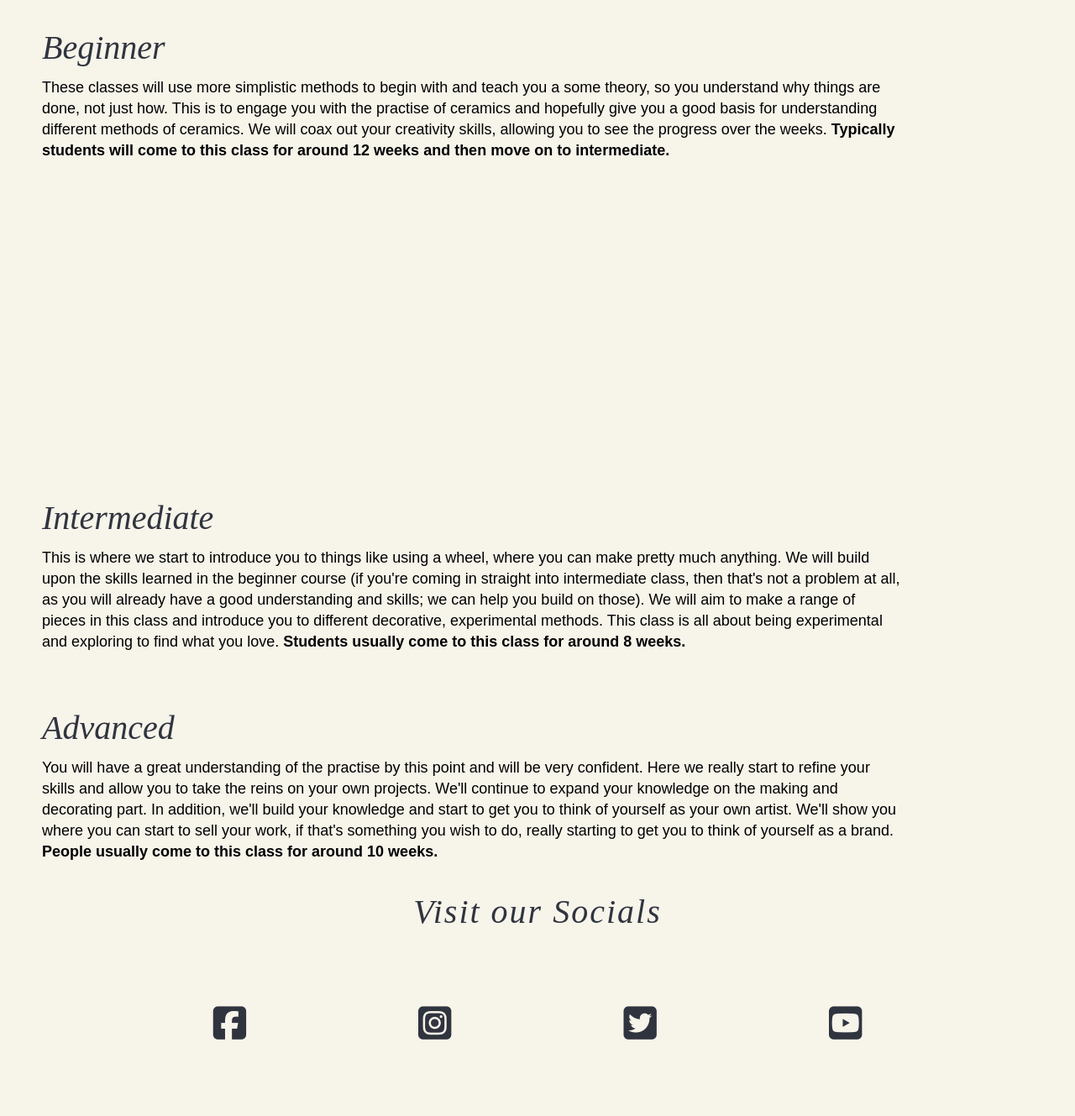
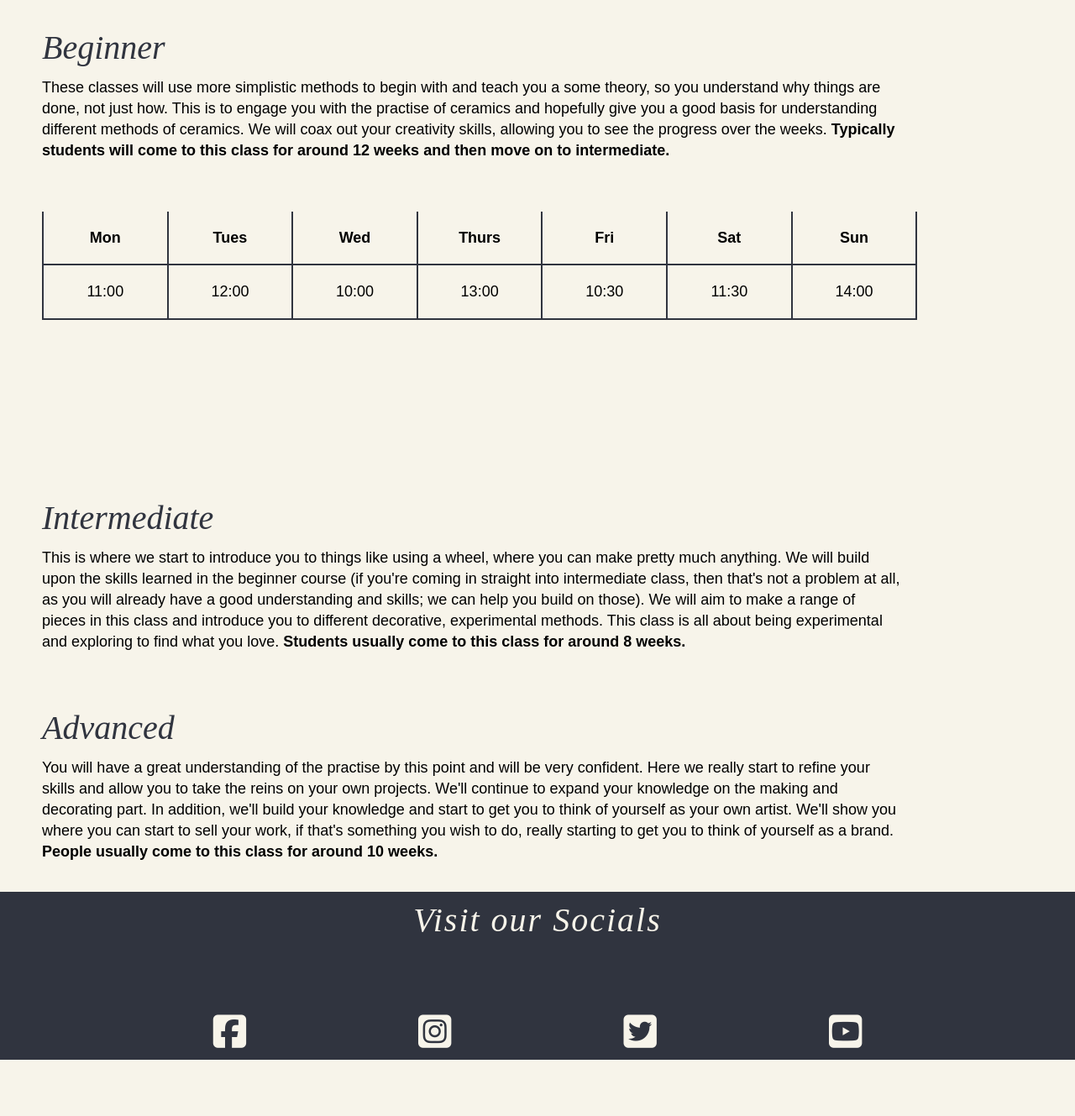
Before and after one commit to SaskiaPacker/potters-club, a plain HTML site: page classes.html in a window 1280 px wide. Shown: the part 1071-2400 px from the top of the page at 84% size. After the commit the page ends 2333 px from the top, so only its background shows below. Drawn offline with Linux system fonts and the light colour scheme; a web font is replaced by a local one.

Commit message:
Add styling to table in class html

```diff
--- a/assets/css/style.css
+++ b/assets/css/style.css
@@ -234,20 +234,20 @@ h3 {
 
 #iframe-container {
     height: 600px;
-    padding: 20px 0;
-    margin: 20px 0;
+    padding-top: 20px;
+    margin-top: 20px;
 }
 
 /* footer-section*/
 
 #footer-container {
-    background-color: #f7f4ea;
+    background-color: #30343f;
     position: sticky;
     left: 0;
     bottom: 0;
     width: 100%;
     height: 200px;
-    color: #30343f
+    color: #f7f4ea
 }
 
 footer h2 {
@@ -256,6 +256,7 @@ footer h2 {
     font-family: playfair-display, serif;
     font-weight: 400;
     letter-spacing: 2px;
+    padding-top: 10px;
 }
 
 .social-icon-style {
@@ -268,9 +269,8 @@ footer h2 {
 
 .social-icon-style i {
     font-size: 250%;
-    color: #30343f;
-    margin: 60x;
-    padding: 100px;
+    color: #f7f4ea;
+    padding: 100px 100px 0 100px;
     line-height: 20px;
 }
 
@@ -311,3 +311,25 @@ footer h2 {
     width: 100%;
     height: 300px;
 }
+
+table {
+    margin-left: 50px;
+    padding: 30px;
+}
+
+table,
+th,
+td {
+
+    border: 2px solid #30343f;
+    border-top: none;
+    border-collapse: collapse;
+    text-align: center;
+}
+
+th,
+td {
+    height: 5%;
+    width: 5%;
+    padding: 2%;
+}
--- a/classes.html
+++ b/classes.html
@@ -53,7 +53,7 @@
 
     <section>
         <div id="class-description-styling">
-            <h1 id="class-title"> Classes</h1>
+            <h1 id="class-title">Classes</h1>
 
             <div class="class-container">
                 <h2 class="class-heading"><em>Beginner</em></h2>
@@ -75,6 +75,26 @@
 
             <!--table section-->
             <div class="table-container">
+                <table>
+                    <tr>
+                        <th>Mon</th>
+                        <th>Tues</th>
+                        <th>Wed</th>
+                        <th>Thurs</th>
+                        <th>Fri</th>
+                        <th>Sat</th>
+                        <th>Sun</th>
+                    </tr>
+                    <tr>
+                        <td>11:00</td>
+                        <td>12:00</td>
+                        <td>10:00</td>
+                        <td>13:00</td>
+                        <td>10:30</td>
+                        <td>11:30</td>
+                        <td>14:00</td>
+                    </tr>
+                </table>
 
             </div>
 
```
